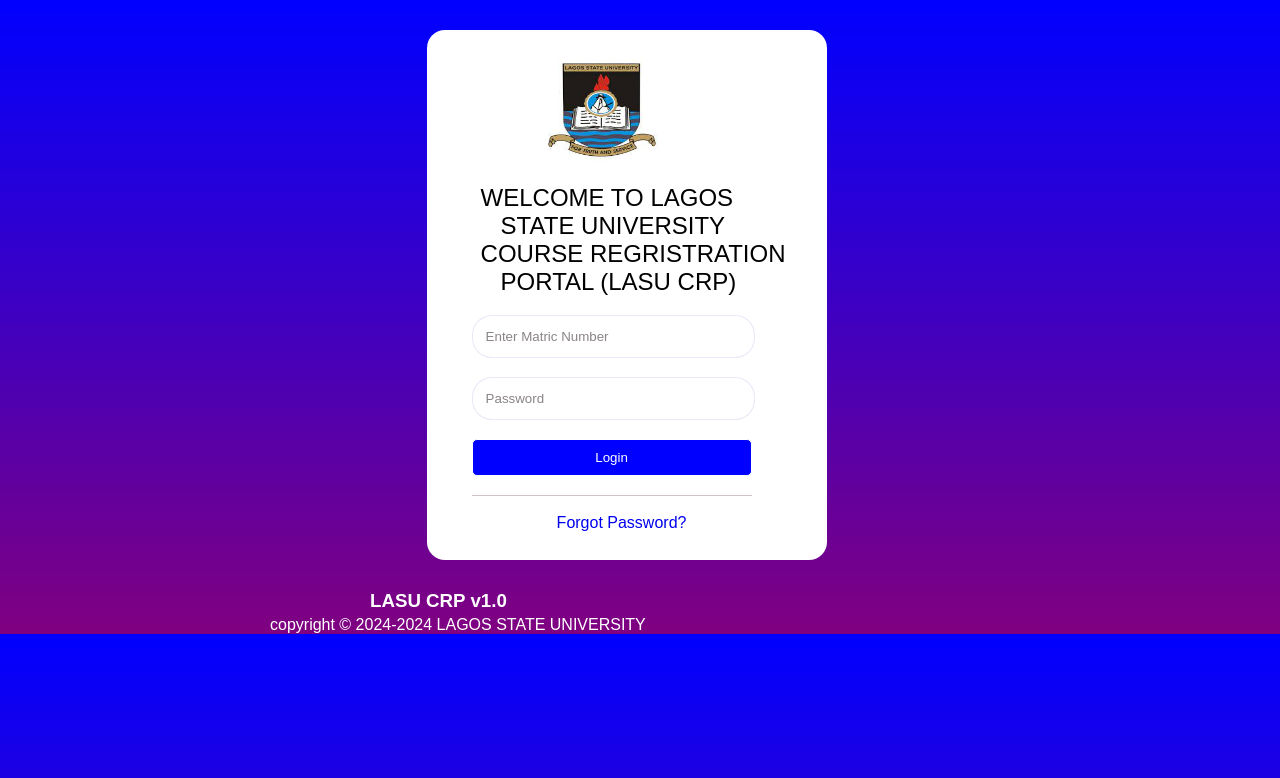
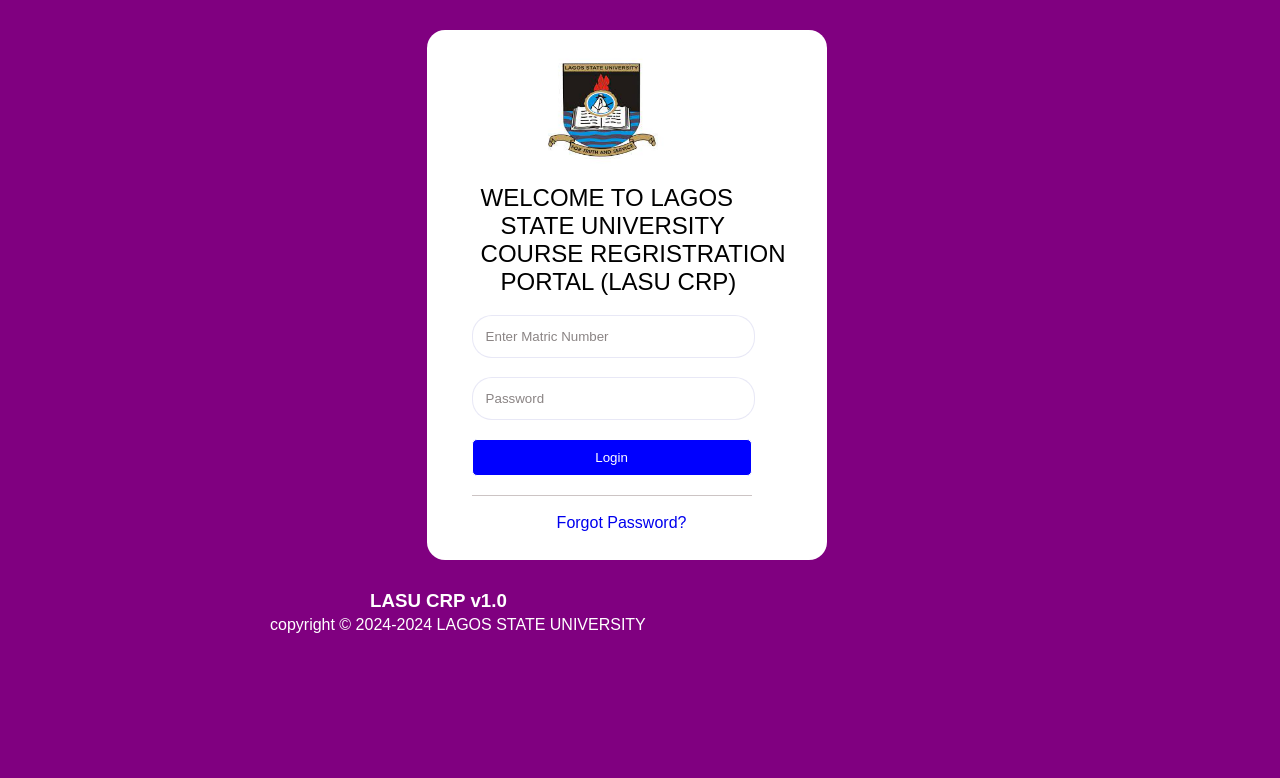
Before and after one commit to Efeh2/recreation, a plain HTML site: page index.html in a window 1280 px wide. Drawn offline with Linux system fonts and the light colour scheme.

Commit message:
Update index.html

```diff
--- a/index.html
+++ b/index.html
@@ -6,7 +6,7 @@
 
   <title>LASU Course Regristration Site</title>
 </head>
-<body style="background-image: linear-gradient(180deg, blue, purple); font-family: Arial, Helvetica, sans-serif;">
+<body style="background-color: purple; font-family: Arial, Helvetica, sans-serif;">
     <div class="flexbox-container">
         <div class="flexbox-item">
             <img src="lasuu.jpeg">
```
